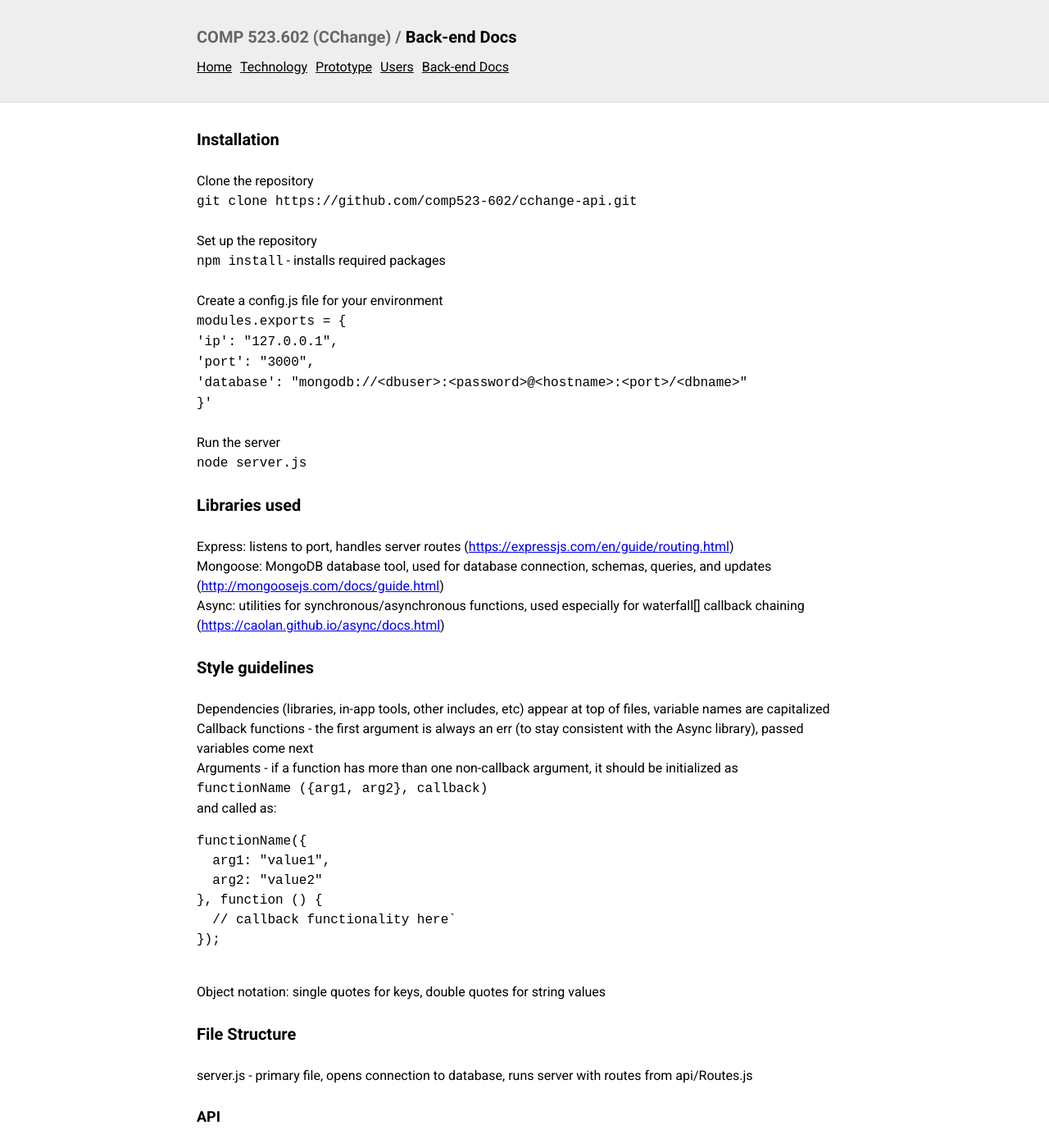
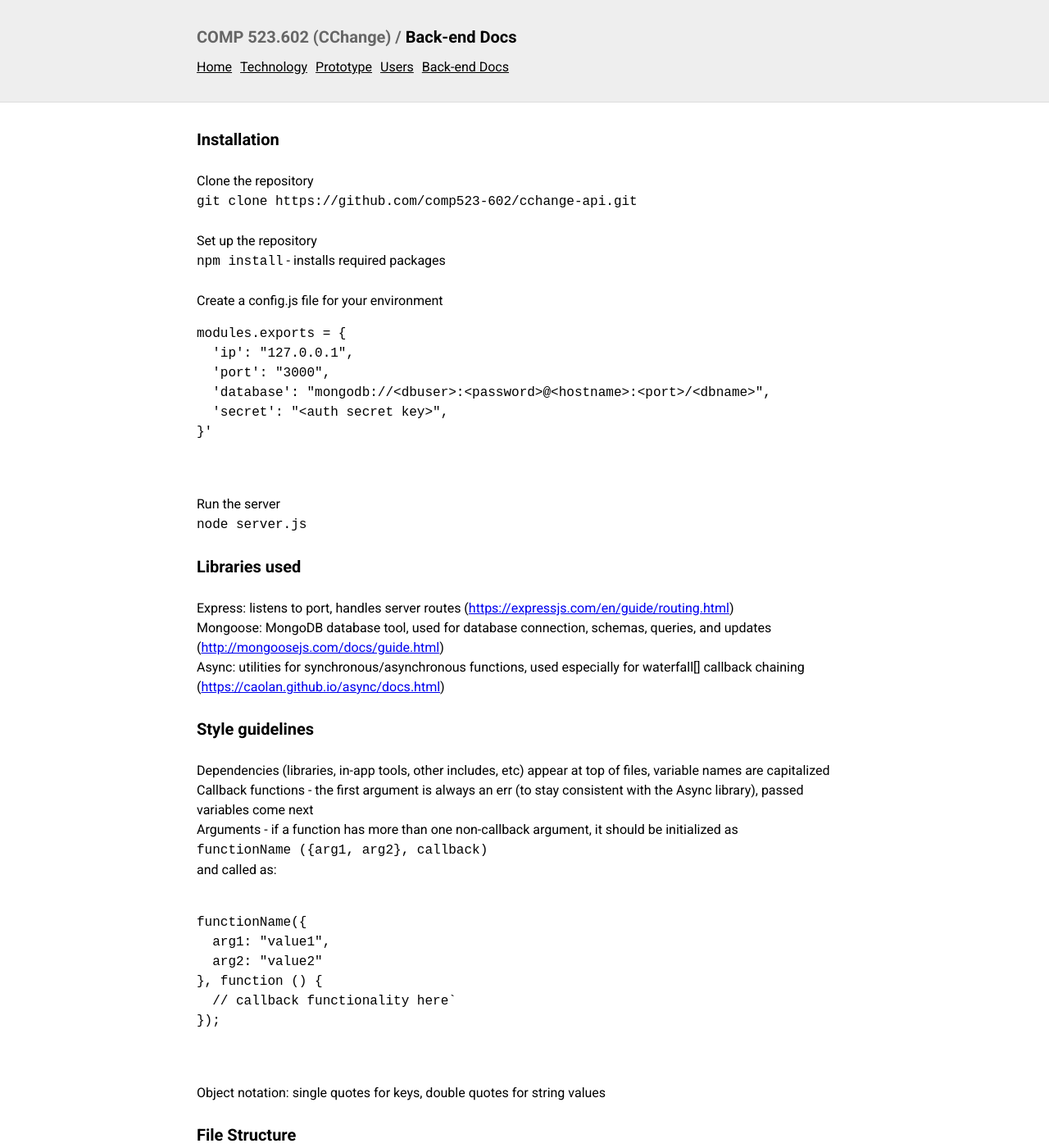
Before and after one commit to comp523-602/cchange-project, a Jekyll site: the page built from back-end-docs.markdown, in a window 1280 px wide and 1400 px high. Shown: the whole window at 82% size. Built offline with Jekyll 4.4.1, drawn with Linux system fonts in a browser that asks for light colours.

Commit message:
Updated Back End Docs

````diff
--- a/back-end-docs.markdown
+++ b/back-end-docs.markdown
@@ -14,11 +14,14 @@ Set up the repository
 `npm install` - installs required packages
 
 Create a config.js file for your environment
-`modules.exports = {`
-`'ip': "127.0.0.1",`
-`'port': "3000",`
-`'database': "mongodb://<dbuser>:<password>@<hostname>:<port>/<dbname>"`
-`}'`
+```
+modules.exports = {
+  'ip': "127.0.0.1",
+  'port': "3000",
+  'database': "mongodb://<dbuser>:<password>@<hostname>:<port>/<dbname>",
+  'secret': "<auth secret key>",
+}'
+```
 
 Run the server
 `node server.js`
@@ -37,14 +40,14 @@ Callback functions - the first argument is always an err (to stay consistent wit
 Arguments - if a function has more than one non-callback argument, it should be initialized as
 `functionName ({arg1, arg2}, callback)`
 and called as:
-```javascript
-functionName({
-  arg1: "value1",
-  arg2: "value2"
-}, function () {
-  // callback functionality here`
-});
-```
+
+    functionName({
+      arg1: "value1",
+      arg2: "value2"
+    }, function () {
+      // callback functionality here`
+    });
+
 Object notation: single quotes for keys, double quotes for string values
 
 ## File Structure
````
